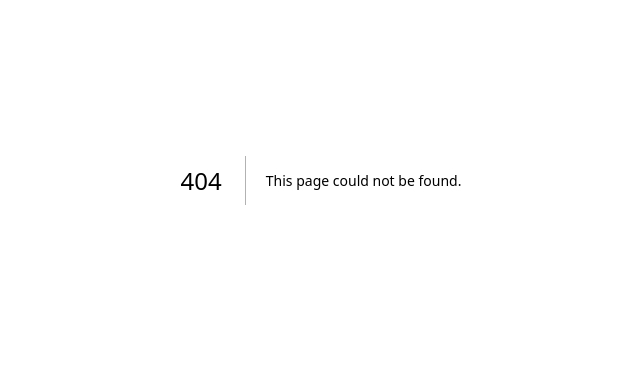
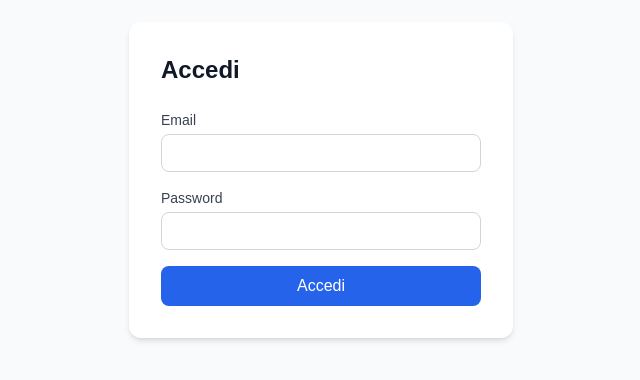
Before and after one commit to federicomoretti11/GestioneTurni, a Next.js app: page /login in a window 1280 px wide. Before the commit this address had no page. Shown: the part 220-600 px from the top of the page, without its empty margins (319-959 px from the left). Built offline with nearby package versions, Linux system fonts and the light colour scheme; no server answers.

Commit message:
feat: middleware auth e pagina login

```diff
--- /dev/null
+++ b/app/(auth)/login/page.tsx
@@ -0,0 +1,67 @@
+'use client'
+import { useState } from 'react'
+import { useRouter } from 'next/navigation'
+import { createClient } from '@/lib/supabase/client'
+
+export default function LoginPage() {
+  const [email, setEmail] = useState('')
+  const [password, setPassword] = useState('')
+  const [error, setError] = useState('')
+  const [loading, setLoading] = useState(false)
+  const router = useRouter()
+  const supabase = createClient()
+
+  async function handleSubmit(e: React.FormEvent) {
+    e.preventDefault()
+    setLoading(true)
+    setError('')
+
+    const { error } = await supabase.auth.signInWithPassword({ email, password })
+
+    if (error) {
+      setError('Email o password non validi')
+      setLoading(false)
+      return
+    }
+
+    router.refresh()
+  }
+
+  return (
+    <div className="min-h-screen flex items-center justify-center bg-gray-50">
+      <div className="bg-white p-8 rounded-xl shadow-md w-full max-w-sm">
+        <h1 className="text-2xl font-bold text-gray-900 mb-6">Accedi</h1>
+        <form onSubmit={handleSubmit} className="space-y-4">
+          <div>
+            <label className="block text-sm font-medium text-gray-700 mb-1">Email</label>
+            <input
+              type="email"
+              value={email}
+              onChange={e => setEmail(e.target.value)}
+              required
+              className="w-full border border-gray-300 rounded-lg px-3 py-2 text-sm focus:outline-none focus:ring-2 focus:ring-blue-500"
+            />
+          </div>
+          <div>
+            <label className="block text-sm font-medium text-gray-700 mb-1">Password</label>
+            <input
+              type="password"
+              value={password}
+              onChange={e => setPassword(e.target.value)}
+              required
+              className="w-full border border-gray-300 rounded-lg px-3 py-2 text-sm focus:outline-none focus:ring-2 focus:ring-blue-500"
+            />
+          </div>
+          {error && <p className="text-sm text-red-600">{error}</p>}
+          <button
+            type="submit"
+            disabled={loading}
+            className="w-full bg-blue-600 text-white py-2 rounded-lg font-medium hover:bg-blue-700 disabled:opacity-50"
+          >
+            {loading ? 'Accesso in corso...' : 'Accedi'}
+          </button>
+        </form>
+      </div>
+    </div>
+  )
+}
--- a/app/page.tsx
+++ b/app/page.tsx
@@ -1,3 +1,5 @@
+import { redirect } from 'next/navigation'
+
 export default function Home() {
-  return null
+  redirect('/login')
 }
```
Also changed, not shown: middleware.ts (added, +65 -0 lines).
